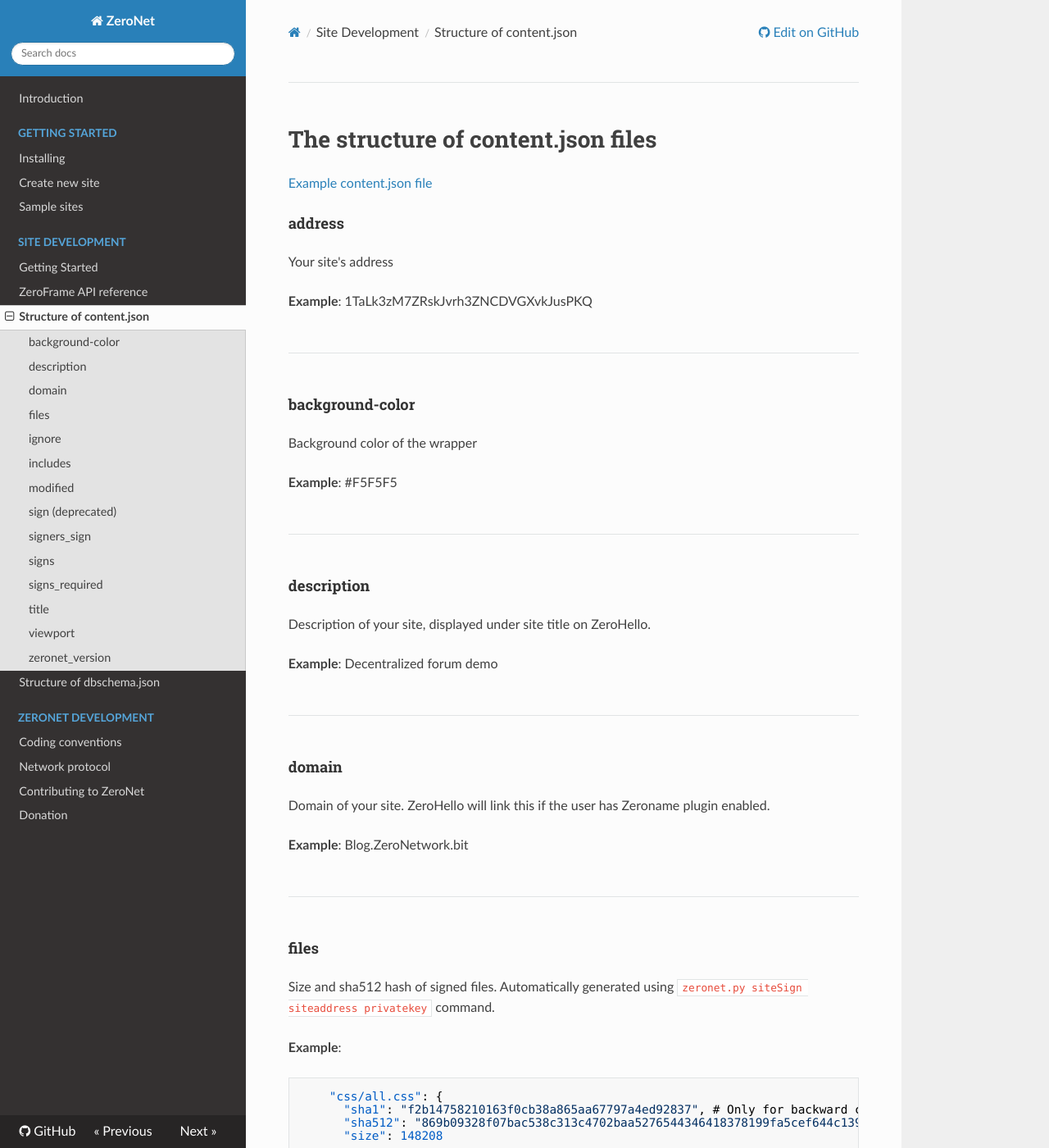
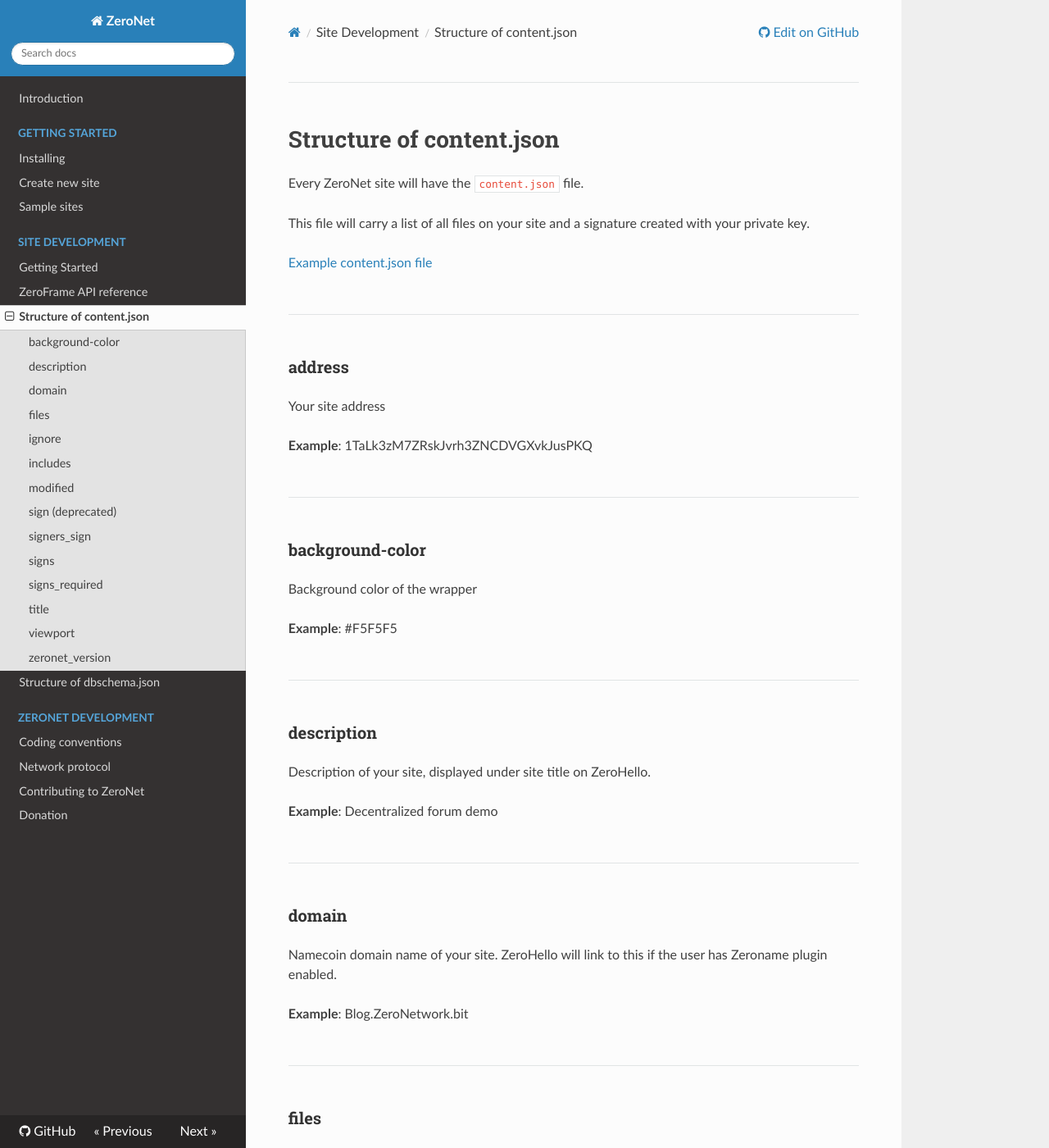
Before and after one commit to HelloZeroNet/Documentation, an MkDocs documentation site: the page built from docs/site_development/content_json.md, in a window 1280 px wide and 1400 px high. Shown: the whole window at 82% size. Built offline with MkDocs 1.6.1, drawn with Linux system fonts in a browser that asks for light colours; nearby versions of some CDN libraries; comment, search, counter and statistics services are not loaded; old or Windows-style settings are respelled for this version of MkDocs; some of the changed text lies outside the part shown.

Commit message:
Copy updates

````diff
--- a/docs/site_development/content_json.md
+++ b/docs/site_development/content_json.md
@@ -1,9 +1,18 @@
-# The structure of content.json files
+# Structure of content.json
+
+Every ZeroNet site will have the `content.json` file.
+
+This file will carry a list of all files on your site and a signature created with your private key.
+
 
 [Example content.json file](https://github.com/HelloZeroNet/ZeroTalk/blob/master/content.json)
 
-#### address
-Your site's address
+
+---
+
+### address
+
+Your site address
 
 **Example**: 1TaLk3zM7ZRskJvrh3ZNCDVGXvkJusPKQ
 
@@ -11,7 +20,7 @@
 ---
 
 
-#### background-color
+### background-color
 
 Background color of the wrapper
 
@@ -21,7 +30,7 @@
 ---
 
 
-#### description
+### description
 
 Description of your site, displayed under site title on ZeroHello.
 
@@ -31,9 +40,9 @@
 ---
 
 
-#### domain
+### domain
 
-Domain of your site. ZeroHello will link this if the user has Zeroname plugin enabled.
+Namecoin domain name of your site. ZeroHello will link to this if the user has Zeroname plugin enabled.
 
 **Example**: Blog.ZeroNetwork.bit
 
@@ -41,9 +50,9 @@
 ---
 
 
-#### files
+### files
 
-Size and sha512 hash of signed files. Automatically generated using `zeronet.py siteSign siteaddress privatekey` command.
+Size and sha512 hash of all files contained in your site. Automatically added by the command `zeronet.py siteSign siteaddress privatekey`.
 
 **Example**:
 ```json
@@ -57,7 +66,7 @@
 ---
 
 
-#### ignore
+### ignore
 
 Ignore files from signing matching this preg pattern
 
@@ -67,7 +76,7 @@
 ---
 
 
-#### includes
+### includes
 
 Include an another content.json
 
@@ -101,7 +110,7 @@
 ---
 
 
-#### sign (deprecated)
+### sign (deprecated)
 
 ECDSA sign of the content.json file content. (keys sorted, without whitespace and the `sign` and `signers_sign` nodes). For backward compatibility, will be removed soon.
 
@@ -117,7 +126,7 @@
 ---
 
 
-#### signers_sign
+### signers_sign
 
 Possible signers address for the root content.json signed using the site address private key. (Multisig possibility)
 
@@ -129,7 +138,7 @@
 ---
 
 
-#### signs
+### signs
 
 ECDSA signs for the the content.json file content. (keys sorted, without whitespace and the `sign` and `signers_sign` nodes).
 
@@ -144,7 +153,7 @@
 ---
 
 
-#### signs_required
+### signs_required
 
 Valid signs required to accept the file (Multisig possibility)
 
@@ -165,7 +174,7 @@
 ----
 
 
-#### viewport
+### viewport
 
 Content for the viewport meta tag. (Used for mobile-friendly pages)
 
@@ -175,7 +184,7 @@
 ----
 
 
-#### zeronet_version
+### zeronet_version
 
 ZeroNet version used to generate content.json file.
 
````
Also changed, not shown: other parts of docs/site_development/content_json.md (+4 -4 lines).
